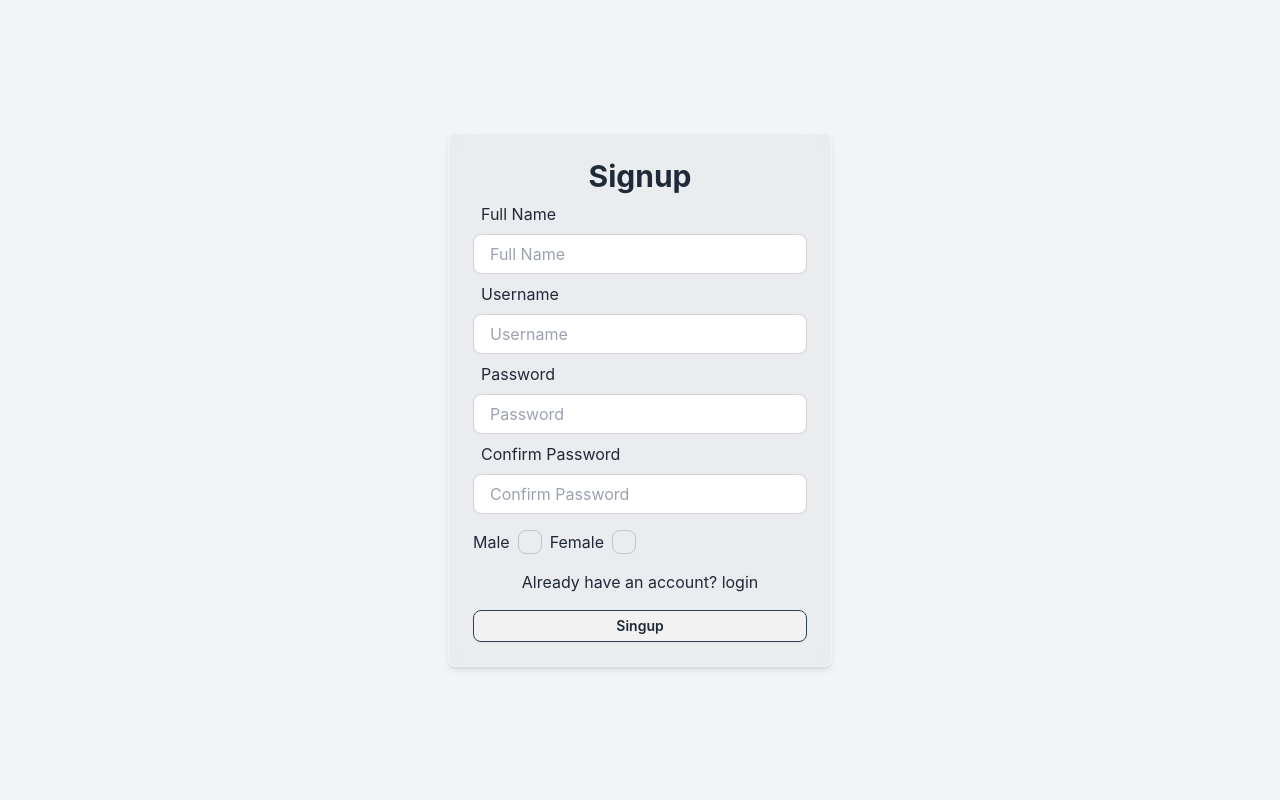
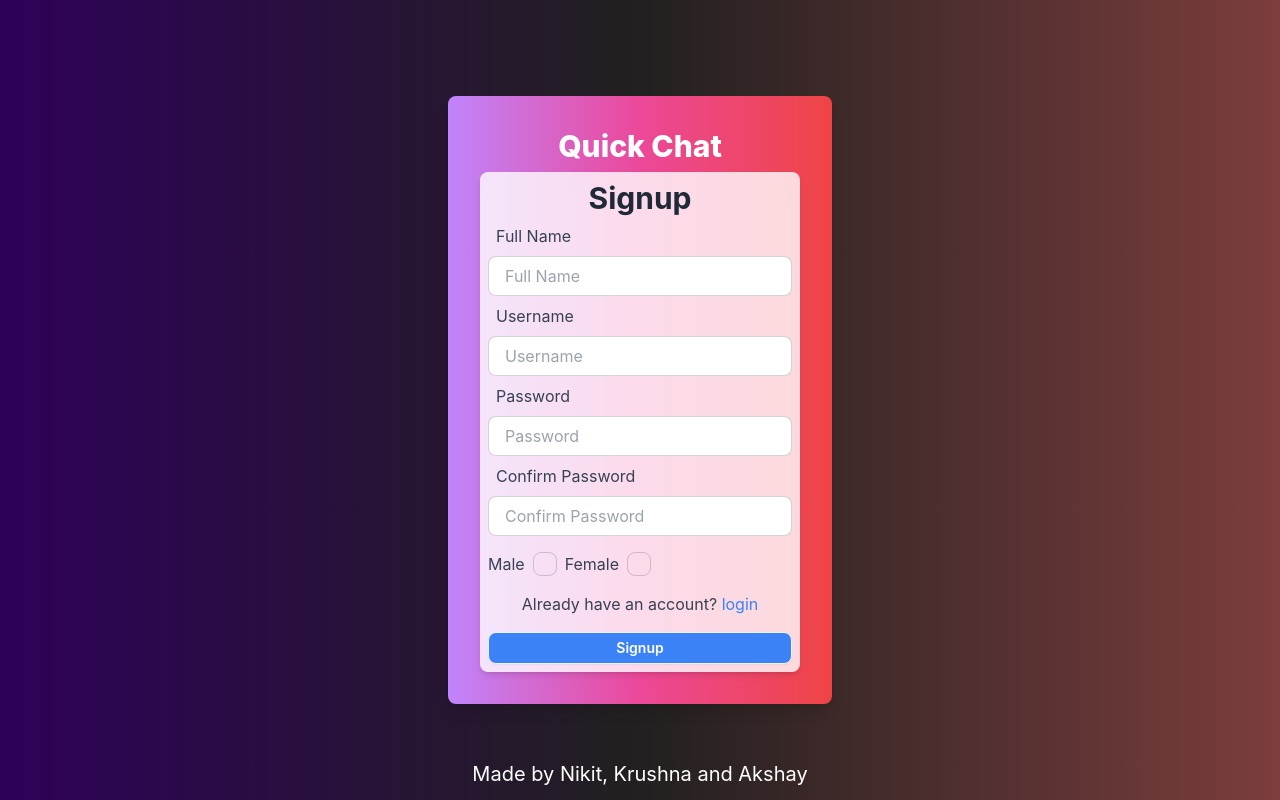
Before and after one commit to nikslogy/minichatapp, a React (Create React App) app in the folder frontend/: page /signup in a window 1280 px wide. Built offline with nearby package versions, Linux system fonts and the light colour scheme.

Commit message:
Ui changes

```diff
--- a/frontend/src/App.js
+++ b/frontend/src/App.js
@@ -57,8 +57,11 @@ function App() {
   }, [authUser, dispatch]);
 
   return (
-    <div className="p-4 h-screen flex items-center justify-center bg-gray-100">
+    <div className="p-4 h-screen flex flex-col items-center justify-center bg-custom-blue">
       <RouterProvider router={router}/>
+      <div className="absolute bottom-0 mb-3">
+        <h1 className="text-white text-xl">Made by Nikit, Krushna and Akshay</h1>
+      </div>
     </div>
   );
 }
--- a/frontend/src/components/Login.jsx
+++ b/frontend/src/components/Login.jsx
@@ -37,15 +37,14 @@ const Login = () => {
   }
   return (
     <>
-    <div className="min-w-96 mx-auto">
-            <h1 className="text-4xl font-extrabold text-center mb-4">Chat App</h1>
-      <div className='w-full p-6 rounded-lg shadow-md bg-gray-400 bg-clip-padding backdrop-filter backdrop-blur-md bg-opacity-10 border border-gray-100'>
-        <h1 className='text-3xl font-bold text-center'>Login</h1>
+      <div className="min-w-96 mx-auto bg-gradient-to-r from-purple-400 via-pink-500 to-red-500 p-8 rounded-lg shadow-lg">
+        <h1 className="text-4xl font-extrabold text-center mb-4 text-white">Quick Chat</h1>
+        <div className='w-full p-6 rounded-lg shadow-md bg-white bg-opacity-80 backdrop-filter backdrop-blur-md'>
+          <h1 className='text-3xl font-bold text-center text-gray-800'>Login</h1>
           <form onSubmit={onSubmitHandler} action="">
-
             <div>
               <label className='label p-2'>
-              <span className='text-base label-text'>Username</span>
+                <span className='text-base label-text text-gray-700'>Username</span>
               </label>
               <input
                 value={user.username}
@@ -56,7 +55,7 @@ const Login = () => {
             </div>
             <div>
               <label className='label p-2'>
-              <span className='text-base label-text'>Password</span>
+                <span className='text-base label-text text-gray-700'>Password</span>
               </label>
               <input
                 value={user.password}
@@ -65,9 +64,9 @@ const Login = () => {
                 type="password"
                 placeholder='Password' />
             </div>
-          <p className='text-center my-2'>Don't have an account? <Link to="/signup"> signup </Link></p>
+            <p className='text-center my-2 text-gray-700'>Don't have an account? <Link to="/signup" className='text-blue-500'> signup </Link></p>
             <div>
-            <button type="submit" className='btn btn-block btn-sm mt-2 border border-slate-700'>Login</button>
+              <button type="submit" className='btn btn-block btn-sm mt-2 bg-blue-500 text-white'>Login</button>
             </div>
           </form>
         </div>
--- a/frontend/src/components/Signup.jsx
+++ b/frontend/src/components/Signup.jsx
@@ -43,13 +43,14 @@ const Signup = () => {
     })
   }
   return (
-    <div className="min-w-96 mx-auto">
-      <div className='w-full p-6 rounded-lg shadow-md bg-gray-400 bg-clip-padding backdrop-filter backdrop-blur-md bg-opacity-10 border border-gray-100'>
-        <h1 className='text-3xl font-bold text-center'>Signup</h1>
+    <div className="min-w-96 mx-auto bg-gradient-to-r from-purple-400 via-pink-500 to-red-500 p-8 rounded-lg shadow-lg">
+      <h1 className="text-3xl font-extrabold text-center mb-2 text-white">Quick Chat</h1>
+      <div className='w-full p-2 rounded-lg shadow-md bg-white bg-opacity-80 backdrop-filter backdrop-blur-md'>
+        <h1 className='text-3xl font-bold text-center text-gray-800'>Signup</h1>
         <form onSubmit={onSubmitHandler} action="">
           <div>
             <label className='label p-2'>
-              <span className='text-base label-text'>Full Name</span>
+              <span className='text-base label-text text-gray-700'>Full Name</span>
             </label>
             <input
               value={user.fullName}
@@ -60,7 +61,7 @@ const Signup = () => {
           </div>
           <div>
             <label className='label p-2'>
-              <span className='text-base label-text'>Username</span>
+              <span className='text-base label-text text-gray-700'>Username</span>
             </label>
             <input
               value={user.username}
@@ -71,7 +72,7 @@ const Signup = () => {
           </div>
           <div>
             <label className='label p-2'>
-              <span className='text-base label-text'>Password</span>
+              <span className='text-base label-text text-gray-700'>Password</span>
             </label>
             <input
               value={user.password}
@@ -82,7 +83,7 @@ const Signup = () => {
           </div>
           <div>
             <label className='label p-2'>
-              <span className='text-base label-text'>Confirm Password</span>
+              <span className='text-base label-text text-gray-700'>Confirm Password</span>
             </label>
             <input
               value={user.confirmPassword}
@@ -93,27 +94,25 @@ const Signup = () => {
           </div>
           <div className='flex items-center my-4'>
             <div className='flex items-center'>
-              <p>Male</p>
+              <p className='text-gray-700'>Male</p>
               <input
                 type="checkbox"
                 checked={user.gender === "male"}
                 onChange={() => handleCheckbox("male")}
-                defaultChecked
                 className="checkbox mx-2" />
             </div>
             <div className='flex items-center'>
-              <p>Female</p>
+              <p className='text-gray-700'>Female</p>
               <input
                 type="checkbox"
                 checked={user.gender === "female"}
                 onChange={() => handleCheckbox("female")}
-                defaultChecked
                 className="checkbox mx-2" />
             </div>
           </div>
-          <p className='text-center my-2'>Already have an account? <Link to="/login"> login </Link></p>
+          <p className='text-center my-2 text-gray-700'>Already have an account? <Link to="/login" className='text-blue-500'> login </Link></p>
           <div>
-            <button type='submit' className='btn btn-block btn-sm mt-2 border border-slate-700'>Singup</button>
+            <button type='submit' className='btn btn-block btn-sm mt-2 bg-blue-500 text-white'>Signup</button>
           </div>
         </form>
       </div>
--- a/frontend/src/hooks/useGetMessages.jsx
+++ b/frontend/src/hooks/useGetMessages.jsx
@@ -1,4 +1,4 @@
-import React, { useEffect } from 'react'
+import { useEffect } from 'react'
 import axios from "axios";
 import {useSelector,useDispatch} from "react-redux";
 import { setMessages } from '../redux/messageSlice';
@@ -18,7 +18,7 @@ const useGetMessages = () => {
             }
         }
         fetchMessages();
-    }, [selectedUser?._id,setMessages]);
+    }, [selectedUser?._id, dispatch]);
 }
 
 export default useGetMessages
--- a/frontend/src/index.css
+++ b/frontend/src/index.css
@@ -9,7 +9,7 @@
 body {
   height: 100%;
   margin: 0;
-  background-color: #f0f2f5;
+  background: linear-gradient(to right, #2e0059, #222020, #7c3d3d);
   font-family: -apple-system, BlinkMacSystemFont, 'Segoe UI', 'Roboto', 'Oxygen',
     'Ubuntu', 'Cantarell', 'Fira Sans', 'Droid Sans', 'Helvetica Neue',
     sans-serif;
--- a/frontend/tailwind.config.js
+++ b/frontend/tailwind.config.js
@@ -1,8 +1,14 @@
-/** @type {import('tailwindcss').Config} */
+// tailwind.config.js
 module.exports = {
   content: ["./src/**/*.{html,js,jsx}"],
   theme: {
-    extend: {},
+    extend: {
+      colors: {
+        'custom-purple': '#a855f7',
+        'custom-pink': '#ec4899',
+        'custom-red': '#f87171',
+      },
+    },
   },
   plugins: [require("daisyui")],
 }
--- a/package.json
+++ b/package.json
@@ -2,7 +2,8 @@
   "dependencies": {
     "daisyui": "^4.12.14",
     "multer": "^1.4.5-lts.1",
-    "react-modal": "^3.16.1"
+    "react-modal": "^3.16.1",
+    "tailwindcss": "^3.4.16"
   },
   "devDependencies": {
     "@babel/plugin-proposal-private-property-in-object": "^7.21.11"
```
Also changed, not shown: tailwind.config.js (added, +21 -0 lines), 1 other file (tests, documents, lock files or other folders). Lines whose indentation alone changed are shown as unchanged.
